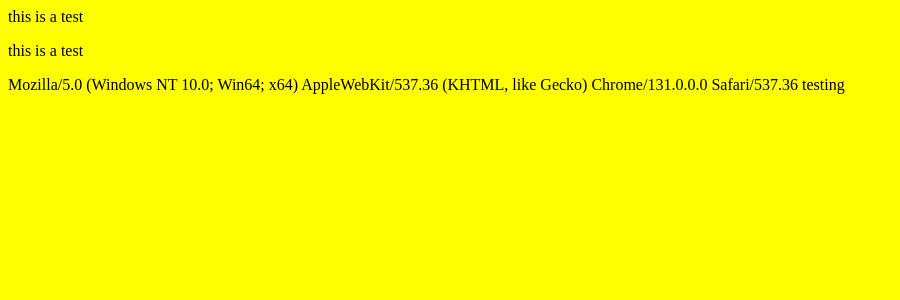
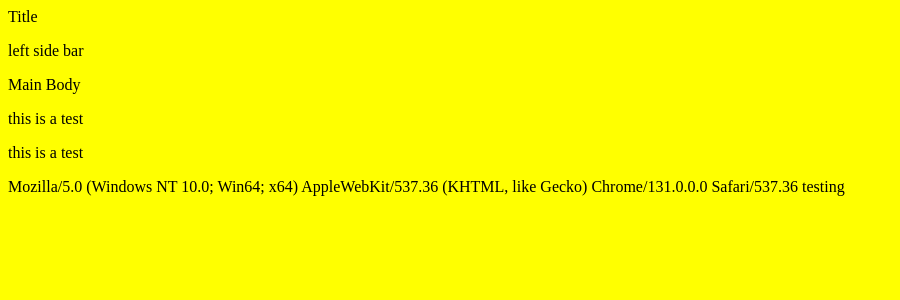
Before and after one commit to douglas-evert/server_manager, a PHP site: page / in a window 1280 px wide. Shown: the top 300 px of the page, without its empty margins (0-900 px from the left). Run offline with PHP 8.4, Linux system fonts and the light colour scheme.

Commit message:
Framing out the page on index.php

```diff
--- a/index.php
+++ b/index.php
@@ -5,6 +5,18 @@
     <link rel="stylesheet" type="text/css" media="screen" href="./style/main.css" />
 </head>
 <body>
+    <div class="frame100">
+        <div class="title_bar">
+            <p> Title </p>
+        </div>
+        <div class="left_side_bar">
+            <p> left side bar</p>
+        </div>
+        <div class="main_body">
+            <p> Main Body </p>
+        </div>
+
+    </div>
     <?php
     include './php/header.php'
     ?>
--- a/php/authentication.php
+++ b/php/authentication.php
@@ -1,7 +1,7 @@
 <?php
 //declare global variables
-$username = $_POST[user_username]
-$password = $_POST[user_password]
+$username = $_POST[user_username];
+$password = $_POST[user_password];
 
 function authenticate_connection(){
     connection = new database_connection("authentication");
```
